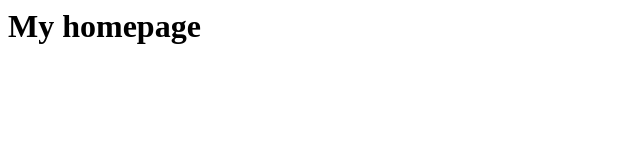
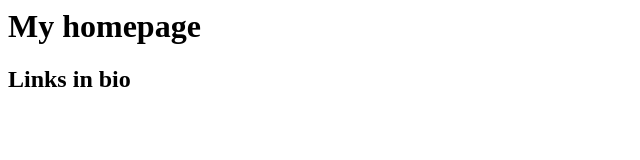
Before and after one commit to sbambach1/link-in-bio, a plain HTML site: page index.html in a window 1280 px wide. Shown: the whole page, without its empty margins (0-640 px from the left). Drawn offline with Linux system fonts and the light colour scheme.

Commit message:
second commit

```diff
--- a/index.html
+++ b/index.html
@@ -1 +1,3 @@
 <h1>My homepage</h1>
+
+<h2>Links in bio</h2>
```
